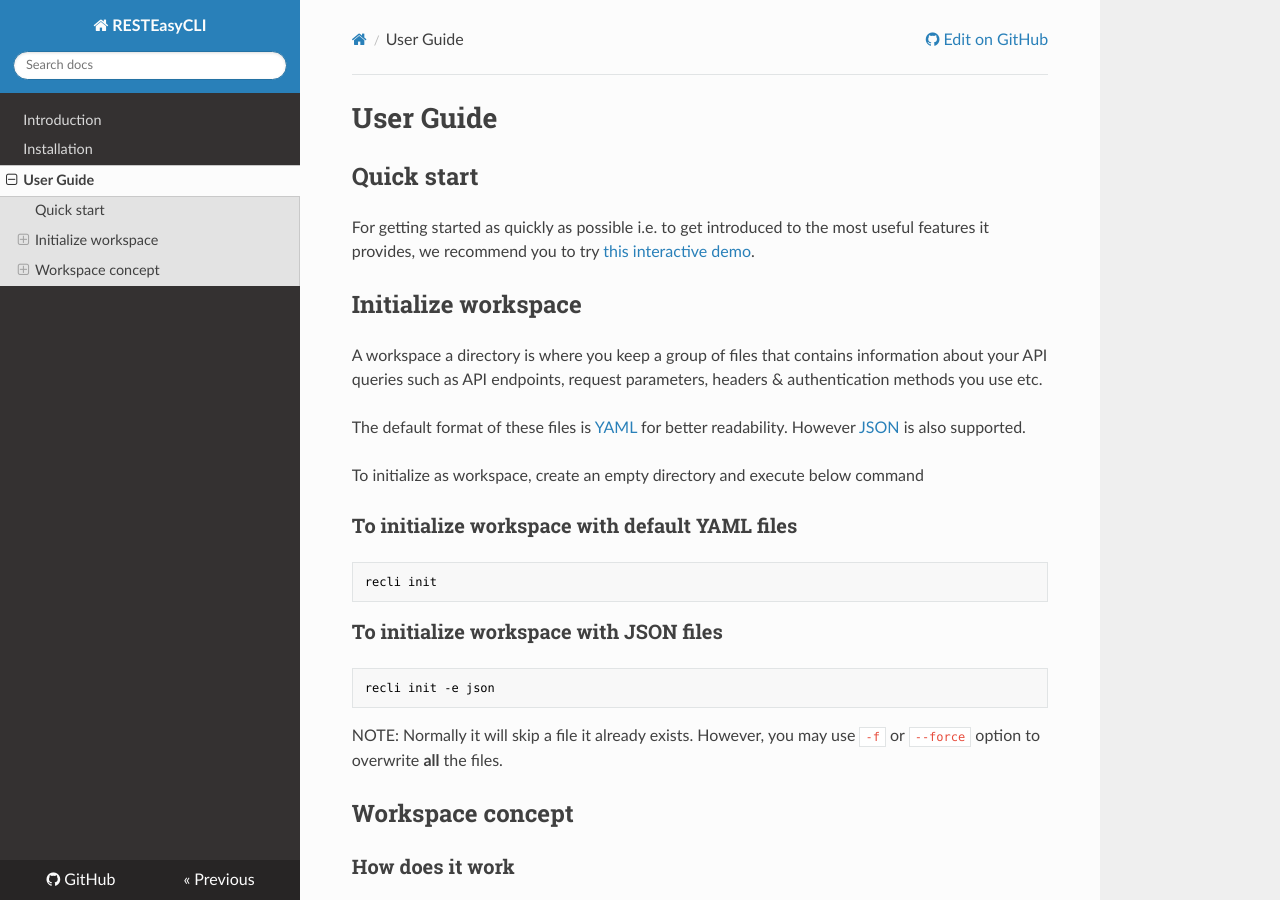
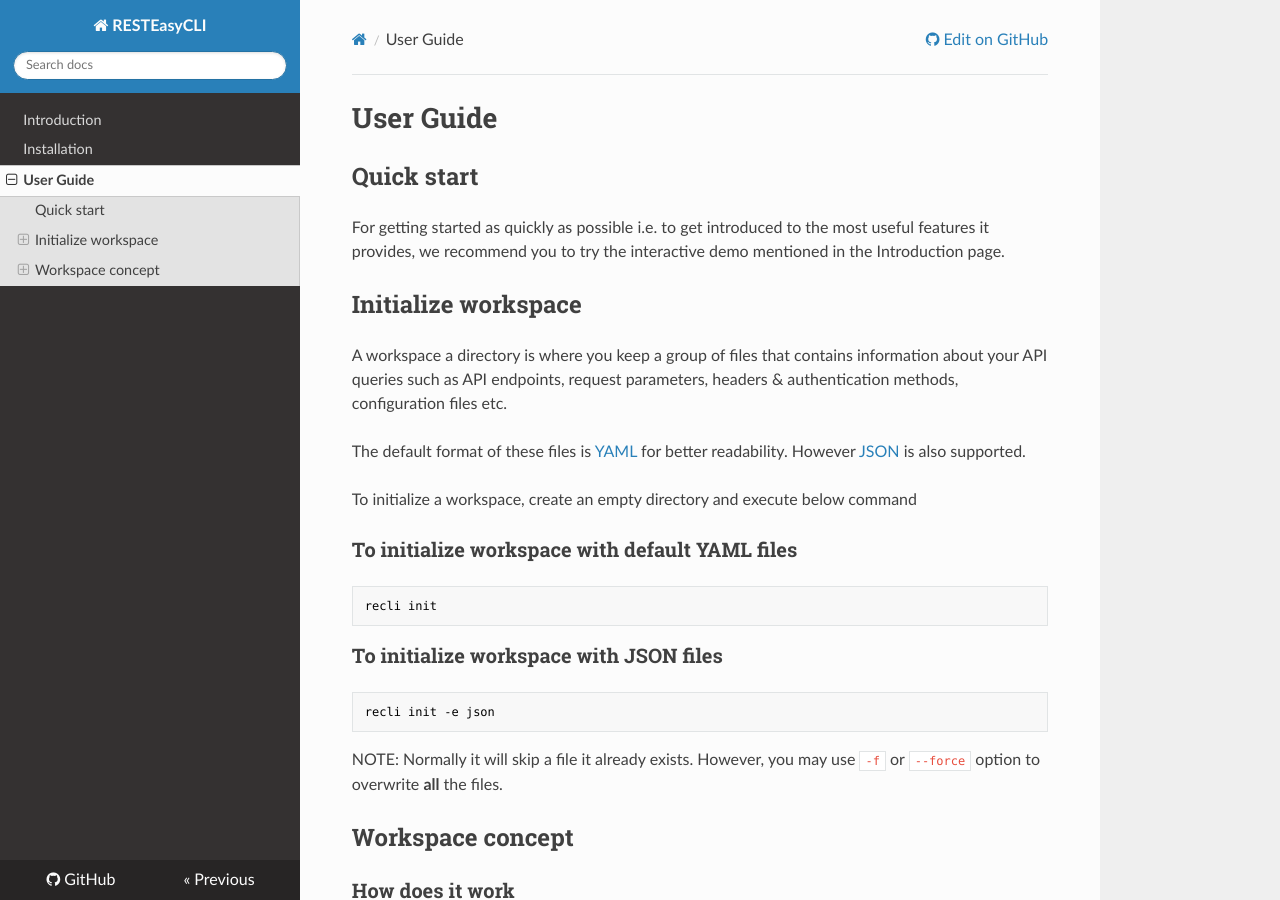
Before and after one commit to sayanarijit/RESTEasyCLI, an MkDocs documentation site: the page built from docs/user_guide.md, in a window 1280 px wide and 900 px high. Built offline with MkDocs 1.6.1, drawn with Linux system fonts in a browser that asks for light colours; nearby versions of some CDN libraries.

Commit message:
checkpoint

```diff
--- a/docs/user_guide.md
+++ b/docs/user_guide.md
@@ -2,15 +2,15 @@
 
 ## Quick start
 
-For getting started as quickly as possible i.e. to get introduced to the most useful features it provides, we recommend you to try [this interactive demo](/#try-an-interactive-demo).
+For getting started as quickly as possible i.e. to get introduced to the most useful features it provides, we recommend you to try the interactive demo mentioned in the Introduction page.
 
 ## Initialize workspace
 
-A workspace a directory is where you keep a group of files that contains information about your API queries such as API endpoints, request parameters, headers & authentication methods you use etc.
+A workspace a directory is where you keep a group of files that contains information about your API queries such as API endpoints, request parameters, headers & authentication methods, configuration files etc.
 
 The default format of these files is [YAML](https://en.wikipedia.org/wiki/YAML) for better readability. However [JSON](https://en.wikipedia.org/wiki/JSON) is also supported.
 
-To initialize as workspace, create an empty directory and execute below command
+To initialize a workspace, create an empty directory and execute below command
 
 ### To initialize workspace with default YAML files
 
```
Also changed, not shown: docs/index.md (+1 -1 lines), docs/installation.md (+2 -2 lines).
